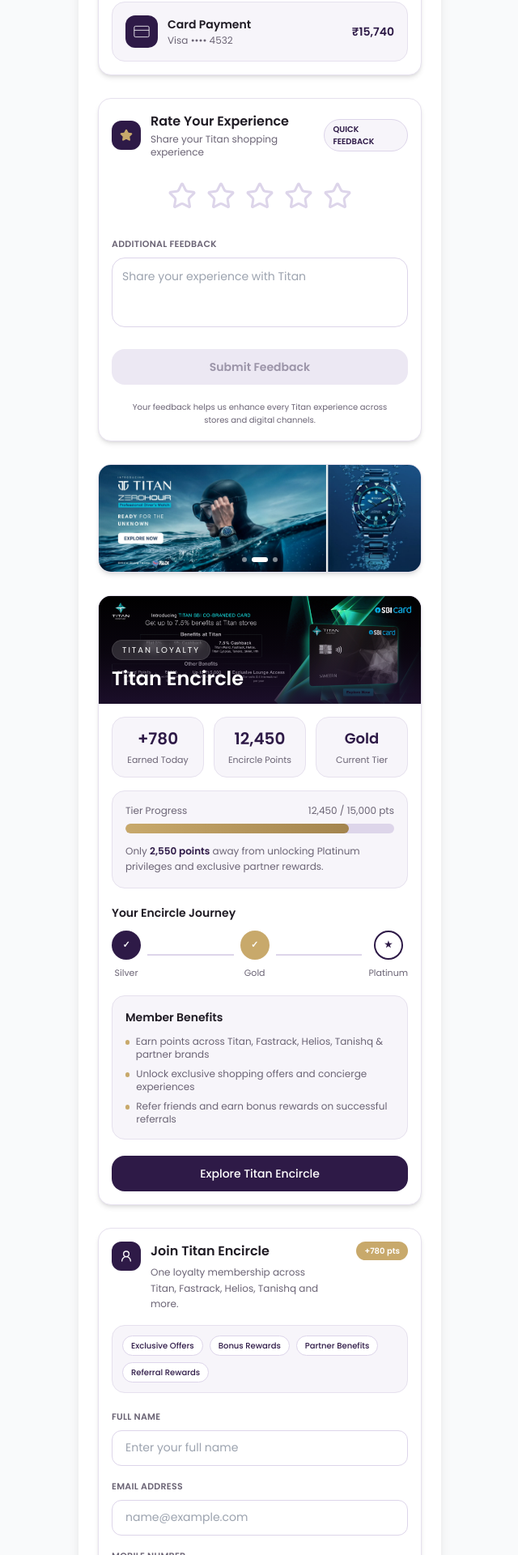
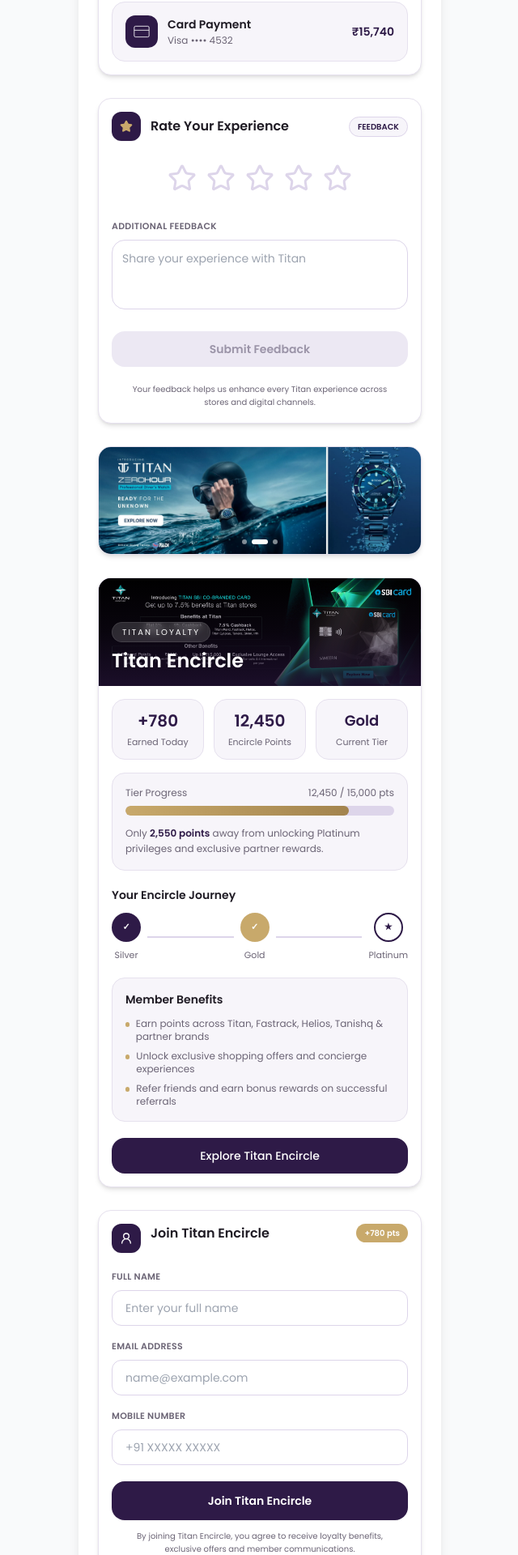
Before and after one commit to aadi310/Titan-Group-Smart-Receipt, a Next.js app: page / in a window 1280 px wide. Shown: the part 1115-3035 px from the top of the page at 81% size, without its empty margins (319-959 px from the left). Built offline with nearby package versions, Linux system fonts and the light colour scheme.

Commit message:
Update page.tsx

```diff
--- a/app/page.tsx
+++ b/app/page.tsx
@@ -1366,12 +1366,6 @@ Powered by RDEP
 
             </h3>
 
-            <div className="text-xs text-[#6B6475] mt-0.5">
-
-              Share your Titan shopping experience
-
-            </div>
-
           </div>
 
         </div>
@@ -1380,7 +1374,7 @@ Powered by RDEP
         {/* Badge */}
         <span className="text-[10px] font-semibold text-[#2E1A47] bg-[#F7F5FA] border border-[#DDD5EA] px-2.5 py-1 rounded-full">
 
-          QUICK FEEDBACK
+          FEEDBACK
 
         </span>
 
@@ -1979,11 +1973,6 @@ Powered by RDEP
 
             </div>
 
-            <div className="text-xs text-[#6B6475] mt-1 leading-relaxed max-w-[220px]">
-
-              One loyalty membership across Titan, Fastrack, Helios, Tanishq and more.
-
-            </div>
 
           </div>
 
@@ -1999,33 +1988,6 @@ Powered by RDEP
 
       </div>
 
-
-      {/* Benefits */}
-      <div className="bg-[#F7F5FA] border border-[#E6E1EE] rounded-2xl p-3 mb-4">
-
-        <div className="flex flex-wrap gap-2">
-
-          {[
-            "Exclusive Offers",
-            "Bonus Rewards",
-            "Partner Benefits",
-            "Referral Rewards",
-          ].map((benefit) => (
-
-            <div
-              key={benefit}
-              className="text-[10px] bg-white border border-[#DDD5EA] text-[#2E1A47] px-2.5 py-1 rounded-full font-medium"
-            >
-
-              {benefit}
-
-            </div>
-
-          ))}
-
-        </div>
-
-      </div>
 
 
       {/* Form */}
```
